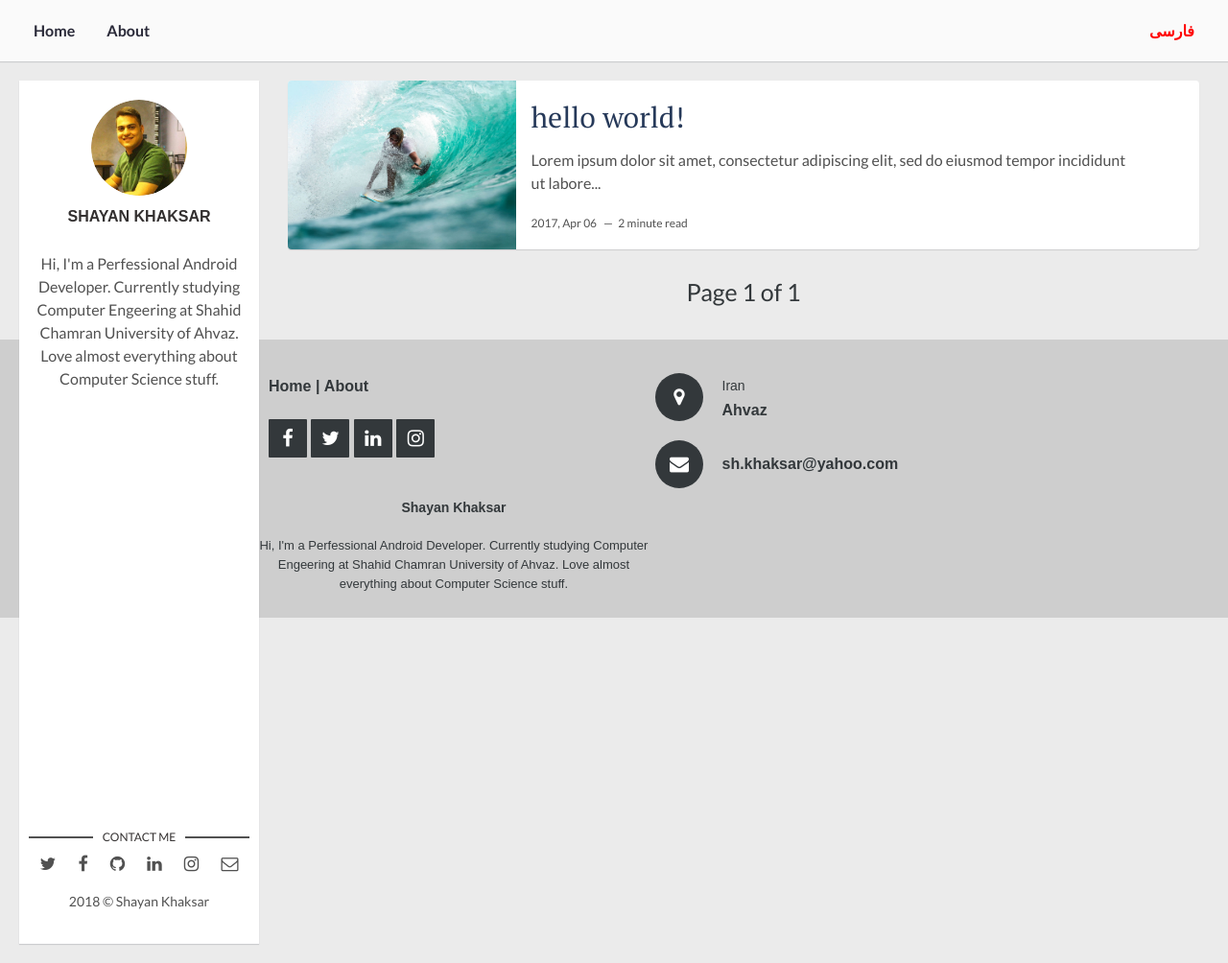
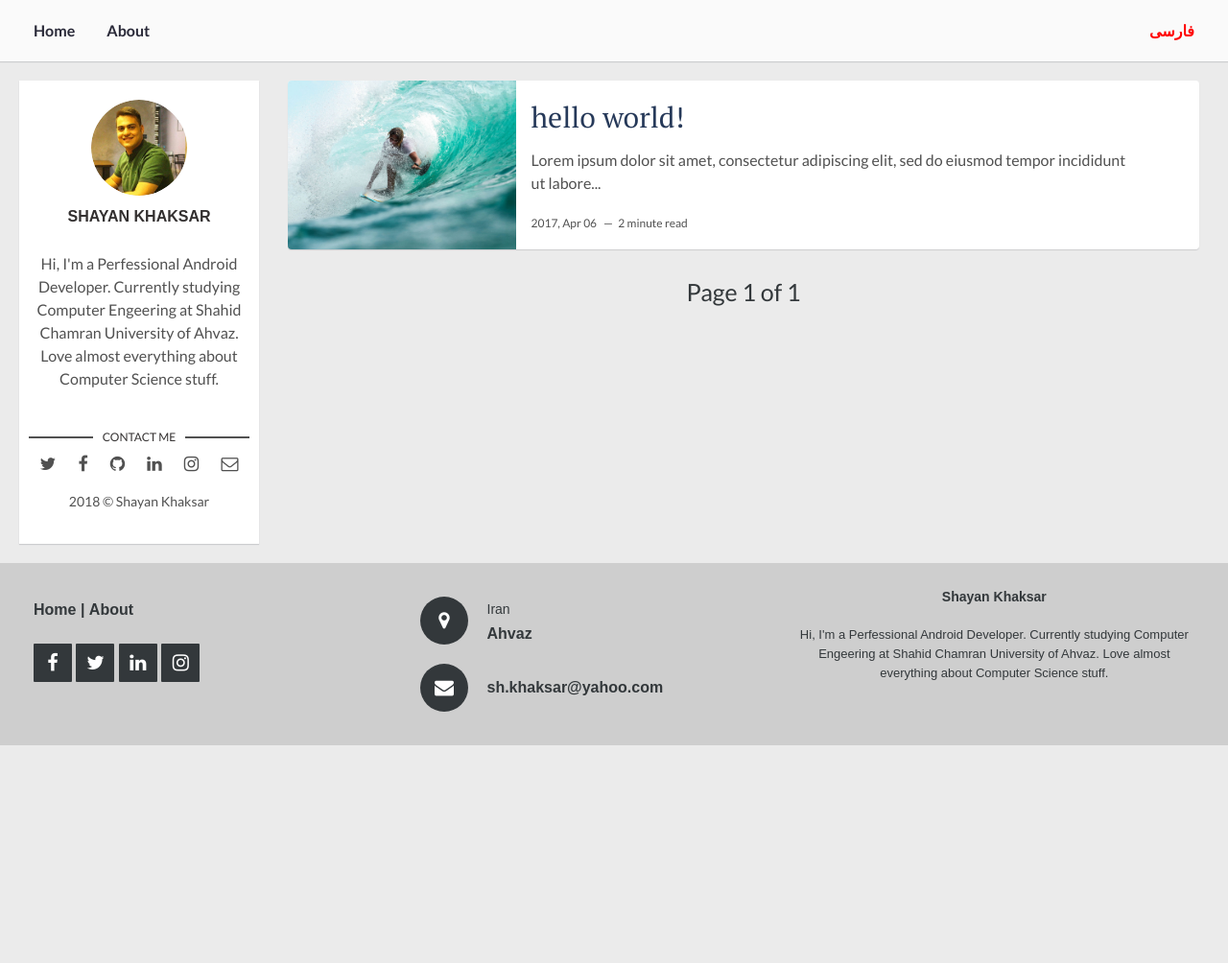
Before and after one commit to shkhaksar/en, a Jekyll site: the page built from index.html, in a window 1280 px wide. Shown: the whole page at 96% size. Built offline with Jekyll 4.4.1, drawn with Linux system fonts in a browser that asks for light colours; the list of posts is cut into pages by our own code; after the commit the page ends 900 px from its top, so only the background shows below that.

Commit message:
fix footer

```diff
--- a/assets/css/footer.css
+++ b/assets/css/footer.css
@@ -4,7 +4,7 @@
     text-align: left;
     font-family: sans-serif;
     font-weight: bold;
-    display: block;
+    display: inline-block;
     font-size: 16px;
     padding: 25px;
 }
--- a/assets/css/sidebar.css
+++ b/assets/css/sidebar.css
@@ -16,7 +16,7 @@
     margin-bottom: 20px;
     float: left;
     width: 250px;
-    height: 100%;
+    height: auto;
     padding: 20px 10px;
     background-color: #ffffff;
     -webkit-box-shadow: 0 1px 1px 0 rgba(31, 35, 46, 0.15);
```
